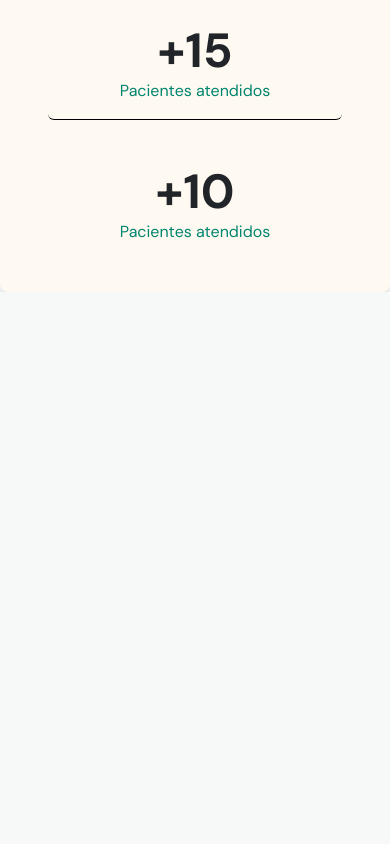
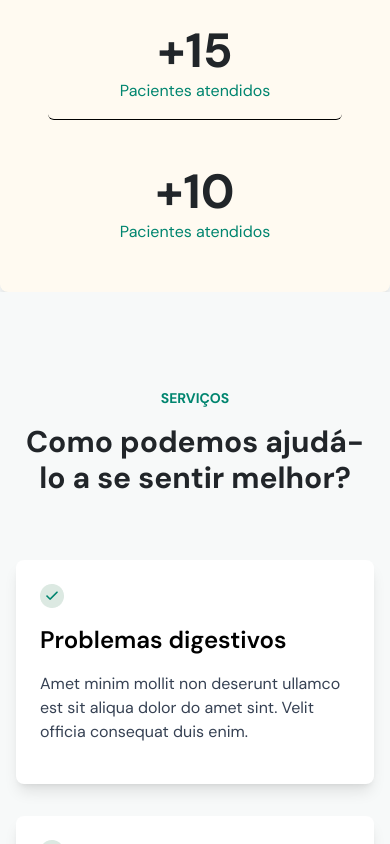
Before and after one commit to miltonahmed/doctor-care, a plain HTML site: page index.html in a window 390 px wide. Shown: the part 1156-2000 px from the top of the page. Before the commit the page ends 1448 px from the top, so only its background shows below. Drawn offline with nearby package versions, Linux system fonts and the light colour scheme.

Commit message:
Service section are completed with mobile responsive and add some javascript

```diff
--- a/index.html
+++ b/index.html
@@ -130,6 +130,25 @@
       </div>
     </div>
   </section>
+
+  <!-- service section  -->
+  <section class="bg-green-light-02 py-12 md:py-20" id="services">
+    <div class="container max-w-screen-xl mx-auto px-4  text-center">
+      <div class="sm:w-1/2 mx-auto text-center w-full">
+        <p class="font-bold text-sm text-primary mb-4 mt-12">SERVIÇOS</p>
+        <h2 class="font-bold text-3xl md:text-5xl md:leading-snug text-primary-text">Como podemos ajudá-lo a se sentir
+          melhor?</h2>
+      </div>
+
+      <!-- inject service item to card  -->
+      <div id="service_container" class="grid grid-cols-1 sm:grid-cols-2 md:grid-cols-3 items-center gap-8 mb-12 mt-16">
+
+      </div>
+
+
+    </div>
+  </section>
+  <script src="js/service.js"></script>
   <script src="js/script.js"></script>
 </body>
 
--- /dev/null
+++ b/js/service.js
@@ -0,0 +1,55 @@
+const services = [
+  {
+    id: 1,
+    title: 'Problemas digestivos',
+    description:
+      'Amet minim mollit non deserunt ullamco est sit aliqua dolor do amet sint. Velit officia consequat duis enim.',
+  },
+  {
+    id: 2,
+    title: 'Saúde Hormonal',
+    description:
+      'Amet minim mollit non deserunt ullamco est sit aliqua dolor do amet sint. Velit officia consequat duis enim.',
+  },
+  {
+    id: 3,
+    title: 'Bem-estar mental',
+    description:
+      'Amet minim mollit non deserunt ullamco est sit aliqua dolor do amet sint. Velit officia consequat duis enim.',
+  },
+  {
+    id: 4,
+    title: 'Cuidados Pediátricos',
+    description:
+      'Amet minim mollit non deserunt ullamco est sit aliqua dolor do amet sint. Velit officia consequat duis enim.',
+  },
+  {
+    id: 5,
+    title: 'Autoimune e Inflamação',
+    description:
+      'Amet minim mollit non deserunt ullamco est sit aliqua dolor do amet sint. Velit officia consequat duis enim.',
+  },
+  {
+    id: 6,
+    title: 'Saúde do Coração',
+    description:
+      'Amet minim mollit non deserunt ullamco est sit aliqua dolor do amet sint. Velit officia consequat duis enim.',
+  },
+];
+
+// Function to generate service HTML
+function generateServiceHTML(service) {
+  return `
+        <div class="bg-white shadow-lg hover:scale-105 transition-all duration-300 cursor-pointer rounded-lg overflow-hidden">
+            <div class="p-6 text-left">
+                <img src="./images/service-icon.png" alt="${service.title}" class="">
+                <h3 class="text-2xl font-semibold my-4">${service.title}</h3>
+                <p class="text-gray-700 mb-4">${service.description}</p>
+            </div>
+        </div>
+    `;
+}
+
+//inject it into the html container
+const serviceContainer = document.getElementById('service_container');
+serviceContainer.innerHTML = services.map(generateServiceHTML).join('');
```
